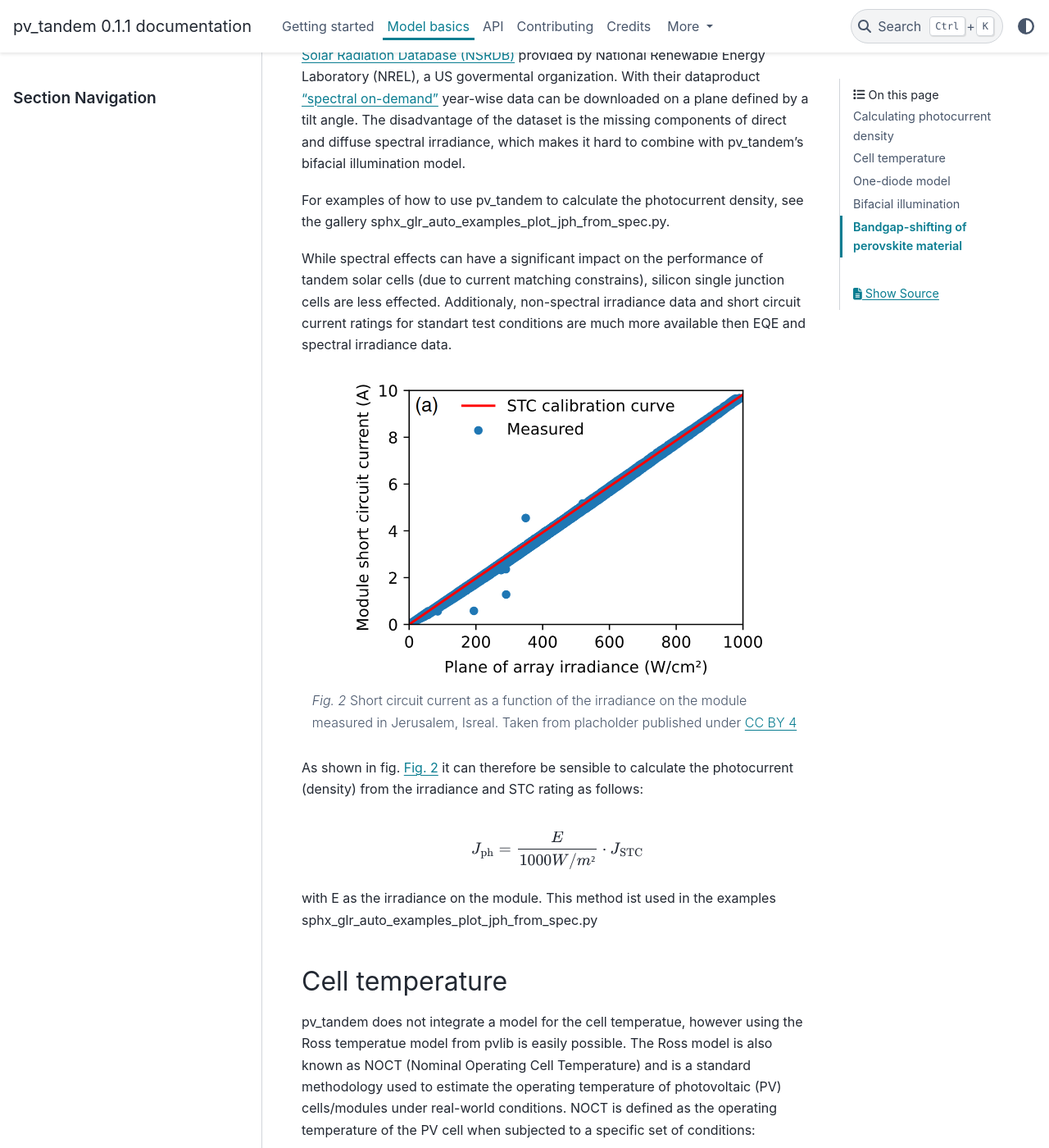
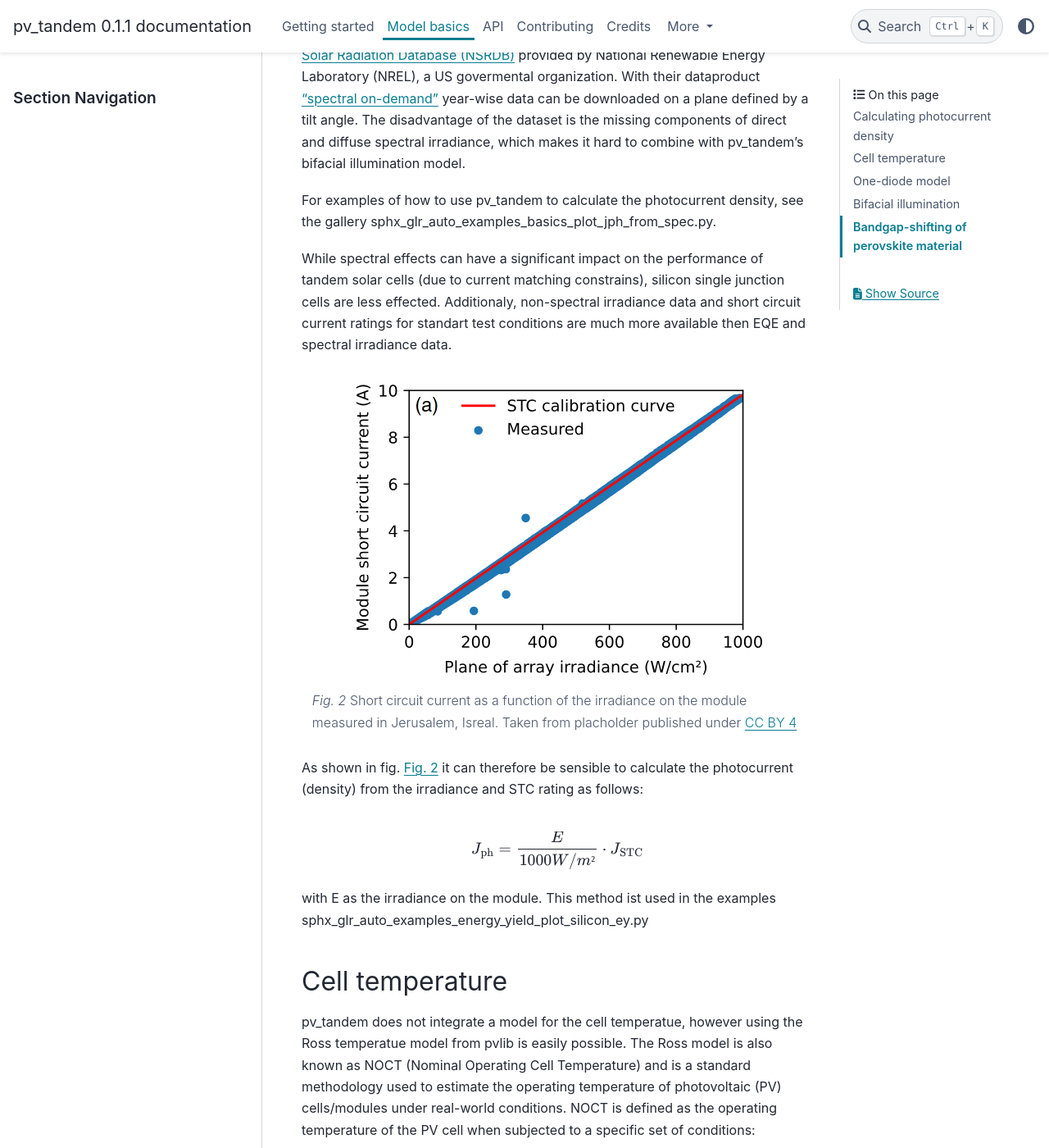
Before and after one commit to HZBSolarOptics/pv_tandem, a Sphinx documentation site: the page built from docs/model_basics.rst, in a window 1280 px wide and 1400 px high, scrolled down 1275 px. Shown: the whole window at 82% size. Built offline with Sphinx 7.4.7 and the PyData theme 0.15.4, drawn with Linux system fonts in a browser that asks for light colours; pages that are not in the unit, such as notebooks, are missing from menus.

Commit message:
Update link to examples

```diff
--- a/docs/model_basics.rst
+++ b/docs/model_basics.rst
@@ -29,7 +29,7 @@ with e as elementary charge and E as spectral irradiance.
 
 One of the most accessable data sources for spectral irradiance is the `National Solar Radiation Database (NSRDB) <https://nsrdb.nrel.gov/>`_ provided by National Renewable Energy Laboratory (NREL), a US govermental organization. With their dataproduct `"spectral on-demand" <https://nsrdb.nrel.gov/data-sets/spectral-on-demand-data>`_ year-wise data can be downloaded on a plane defined by a tilt angle. The disadvantage of the dataset is the missing components of direct and diffuse spectral irradiance, which makes it hard to combine with pv_tandem's bifacial illumination model.
 
-For examples of how to use pv_tandem to calculate the photocurrent density, see the gallery :ref:`sphx_glr_auto_examples_plot_jph_from_spec.py`.
+For examples of how to use pv_tandem to calculate the photocurrent density, see the gallery :ref:`sphx_glr_auto_examples_basics_plot_jph_from_spec.py`.
 
 While spectral effects can have a significant impact on the performance of tandem solar cells (due to current matching constrains), silicon single junction cells are less effected. Additionaly, non-spectral irradiance data and short circuit current ratings for standart test conditions are much more available then EQE and spectral irradiance data.
 
@@ -47,7 +47,7 @@ As shown in fig. :numref:`irrad_jsc` it can therefore be sensible to calculate t
 
     J_\text{ph} = \frac{E}{1000 W/m²} \cdot J_\text{STC}
 
-with E as the irradiance on the module. This method ist used in the examples :ref:`sphx_glr_auto_examples_plot_jph_from_spec.py`
+with E as the irradiance on the module. This method ist used in the examples :ref:`sphx_glr_auto_examples_energy_yield_plot_silicon_ey.py`
 
 Cell temperature
 ________________
```
